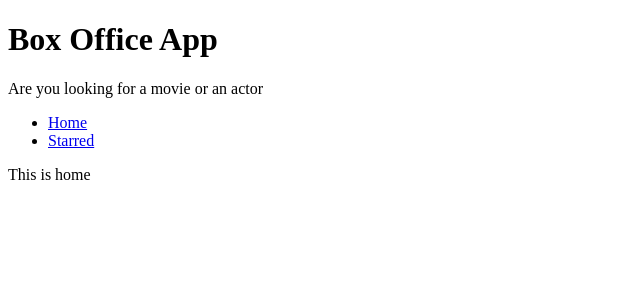
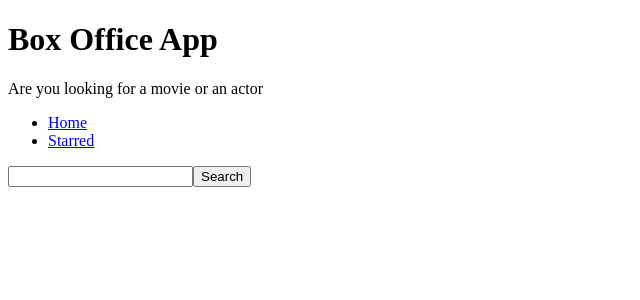
Before and after one commit to harshtripathi24/box-office-app, a React (Create React App) app: page / in a window 1280 px wide. Shown: the top 300 px of the page, without its empty margins (0-640 px from the left). Built offline with nearby package versions, Linux system fonts and the light colour scheme.

Commit message:
created input ,Search and fetch from API

```diff
--- a/src/pages/Home.js
+++ b/src/pages/Home.js
@@ -1,8 +1,39 @@
-import React from 'react';
+import React, { useState } from 'react';
 import MainPageLayout from '../components/MainPageLayout';
 
 const Home = () => {
-  return <MainPageLayout>This is home</MainPageLayout>;
+  const [input, setInput] = useState('');
+
+  const url = `https://api.tvmaze.com/search/shows?q=${input}`;
+
+  const onInputChange = ev => {
+    setInput(ev.target.value);
+  };
+  const onSearch = async () => {
+    const resp = await fetch(url);
+    const result = await resp.json();
+    console.log(result);
+  };
+  const onPressEnter = ev => {
+    if (ev.keyCode === 13) {
+      onSearch();
+    }
+  };
+
+  return (
+    <MainPageLayout>
+      <input
+        type="text"
+        name="searcBox"
+        onChange={onInputChange}
+        onKeyDown={onPressEnter}
+        value={input}
+      />
+      <button type="button" onClick={onSearch}>
+        Search
+      </button>
+    </MainPageLayout>
+  );
 };
 
 export default Home;
```
